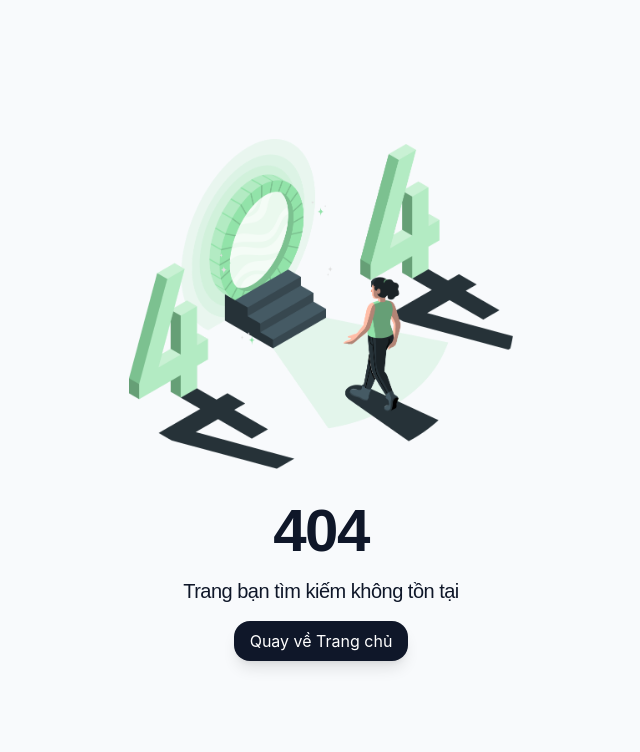
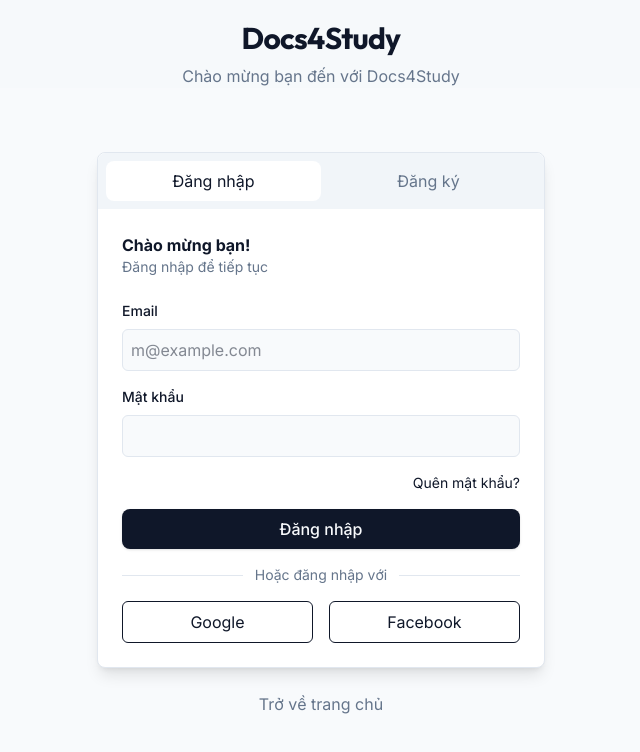
Before and after one commit to asotaku205/Docs4Study, a React (Vite) app in the folder client/: page /auth in a window 1280 px wide. Before the commit this address had no page. Shown: the top 752 px of the page, without its empty margins (319-959 px from the left). Built offline with nearby package versions, Linux system fonts and the light colour scheme.

Commit message:
complete UI SignIn SignUp

```diff
--- a/client/index.html
+++ b/client/index.html
@@ -1,10 +1,16 @@
-<!doctype html>
+<!DOCTYPE html>
 <html lang="en">
   <head>
     <meta charset="UTF-8" />
     <link rel="icon" type="image/svg+xml" href="/vite.svg" />
     <meta name="viewport" content="width=device-width, initial-scale=1.0" />
-    <title>client</title>
+    <link rel="preconnect" href="https://fonts.googleapis.com" />
+    <link rel="preconnect" href="https://fonts.gstatic.com" crossorigin />
+    <link
+      href="https://fonts.googleapis.com/css2?family=Inter:wght@400;500;600;700;800&family=Outfit:wght@400;500;600;700;800;900&display=swap"
+      rel="stylesheet"
+    />
+    <title>Docs4Study</title>
   </head>
   <body>
     <div id="root"></div>
--- a/client/src/App.jsx
+++ b/client/src/App.jsx
@@ -1,6 +1,7 @@
 import { Route, Switch, Link } from "wouter";
 import NotFound from "./pages/NotFound";
 import AdminDashboard from "./pages/AdminDashboard";
+import Auth from "./pages/Auth";
 import "./App.css";
 
 function HomePage() {
@@ -26,6 +27,7 @@ function App() {
     <Switch>
       <Route path="/" component={HomePage} />
       <Route path="/admin" component={AdminDashboard} />
+      <Route path="/auth" component={Auth} />
       <Route component={NotFound} />
     </Switch>
   );
--- /dev/null
+++ b/client/src/pages/Auth.jsx
@@ -0,0 +1,191 @@
+import React from "react";
+import { useState } from "react";
+
+const Auth = () => {
+  const [activeTab, setActiveTab] = useState("login");
+  return (
+    <div className="min-h-screen flex flex-col">
+      <div className="flex flex-col justify-center text-center bg-muted/30 pt-5">
+        <h1 className="text-3xl font-bold mb-2 font-heading text-primary">Docs4Study</h1>
+        <p className="text-muted-foreground">
+          Chào mừng bạn đến với Docs4Study
+        </p>
+      </div>
+
+      <div className="flex flex-1 items-center justify-center px-4 py-8 w-full pt-3">
+        <div className="w-full max-w-md">
+          <div className="shadow-lg rounded-b-lg bg-card border border-border  w-full rounded-t-lg ">
+            <div className="bg-muted grid grid-cols-2 text-center rounded-t-lg p-2">
+              <button
+                className={activeTab === "login" ? " rounded-lg text-primary p-2 bg-white" : "text-muted-foreground p-2"}
+                onClick={() => {
+                  setActiveTab("login");
+                }}
+              >
+                Đăng nhập
+              </button>
+              <button
+                className={activeTab === "register" ? " rounded-lg text-primary p-2 bg-white" : "text-muted-foreground p-2"}
+                onClick={() => {
+                  setActiveTab("register");
+                }}
+              >
+                Đăng ký
+              </button>
+            </div>
+            {activeTab === "login" ? (
+              <div>
+                <div className="p-6">
+                  <p className="font-bold ">Chào mừng bạn!</p>
+                  <p className="text-muted-foreground text-sm">
+                    Đăng nhập để tiếp tục
+                  </p>
+                </div>
+                <form className="flex flex-col space-y-4 p-6 pt-0">
+                  <div>
+                    <label className="block text-sm font-medium mb-2">
+                      Email
+                    </label>
+                    <input
+                      type="email"
+                      placeholder="m@example.com"
+                      className="w-full p-2 rounded-md border border-input bg-background focus:outline-none focus:ring-2 focus:ring-ring"
+                    />
+                  </div>
+
+                  <div>
+                    <label className="block text-sm font-medium mb-2">
+                      Mật khẩu
+                    </label>
+                    <input
+                      type="password"
+                      placeholder=""
+                      className="w-full p-2 rounded-md border border-input bg-background focus:outline-none focus:ring-2 focus:ring-ring"
+                    />
+                  </div>
+
+                  <a
+                    href="#"
+                    className="text-sm text-primary hover:underline self-end"
+                  >
+                    Quên mật khẩu?
+                  </a>
+
+                  <button
+                    type="submit"
+                    className="w-full px-4 py-2 bg-primary text-primary-foreground rounded-lg hover:bg-primary/90 transition-colors shadow-sm font-medium"
+                  >
+                    Đăng nhập
+                  </button>
+
+                  <div className="flex items-center">
+                    <hr className="flex-grow border-t border-border" />
+                    <span className="px-3 text-sm text-muted-foreground">
+                      Hoặc đăng nhập với
+                    </span>
+                    <hr className="flex-grow border-t border-border" />
+                  </div>
+
+                  <div className="grid grid-cols-2 gap-4">
+                    <button
+                      type="button"
+                      className="px-4 py-2 border border-var(--input) rounded-md hover:bg-accent transition-colors "
+                    >
+                      Google
+                    </button>
+                    <button
+                      type="button"
+                      className="px-4 py-2 border border-var(--input) rounded-md hover:bg-accent transition-colors"
+                    >
+                      Facebook
+                    </button>
+                  </div>
+                </form>
+              </div>
+            ) : (
+              <div>
+                <div className="p-6">
+                  <p className="font-bold ">Tạo tài khoản</p>
+                  <p className="text-muted-foreground text-sm">
+                    Bắt đầu hành trình của bạn với Docs4Study.
+                  </p>
+                </div>
+                <form className="flex flex-col space-y-4 p-6 pt-0">
+                  <div className="grid grid-cols-2 md:grid-cols-2 gap-4">
+                    <div>
+                      <label className="block text-sm font-medium mb-2">
+                        Họ
+                      </label>
+                      <input
+                        type="text"
+                        placeholder="Nguyễn"
+                        className="w-full p-2 rounded-md border border-input bg-background focus:outline-none focus:ring-2 focus:ring-ring"
+                      />
+                    </div>
+                    <div>
+                      <label className="block text-sm font-medium mb-2">
+                        Tên
+                      </label>
+                      <input
+                        type="text"
+                        placeholder="Name"
+                        className="w-full p-2 rounded-md border border-input bg-background focus:outline-none focus:ring-2 focus:ring-ring"
+                      />
+                    </div>
+                  </div>
+                  <div>
+                    <label className="block text-sm font-medium mb-2">
+                      Email
+                    </label>
+                    <input
+                      type="email"
+                      placeholder="m@example.com"
+                      className="w-full p-2 rounded-md border border-input bg-background focus:outline-none focus:ring-2 focus:ring-ring"
+                    />
+                  </div>
+
+                  <div>
+                    <label className="block text-sm font-medium mb-2">
+                      Mật khẩu
+                    </label>
+                    <input
+                      type="password"
+                      placeholder=""
+                      className="w-full p-2 rounded-md border border-input bg-background focus:outline-none focus:ring-2 focus:ring-ring"
+                    />
+                  </div>
+                  <div>
+                    <label className="block text-sm font-medium mb-2">
+                      Xác nhận mật khẩu
+                    </label>
+                    <input
+                      type="password"
+                      placeholder=""
+                      className="w-full p-2 rounded-md border border-input bg-background focus:outline-none focus:ring-2 focus:ring-ring"
+                    />
+                  </div>
+
+                  <button
+                    type="submit"
+                    className="w-full px-4 py-2 bg-primary text-primary-foreground rounded-lg hover:bg-primary/90 transition-colors shadow-sm font-medium"
+                  >
+                    Đăng ký
+                  </button>
+                </form>
+              </div>
+            )}
+          </div>
+
+          <a
+            href="/"
+            className="text-center block mt-6 text-muted-foreground hover:text-foreground transition-colors"
+          >
+            Trở về trang chủ
+          </a>
+        </div>
+      </div>
+    </div>
+  );
+};
+
+export default Auth;
```
Also changed, not shown: client/src/index.css (+12 -0 lines).
